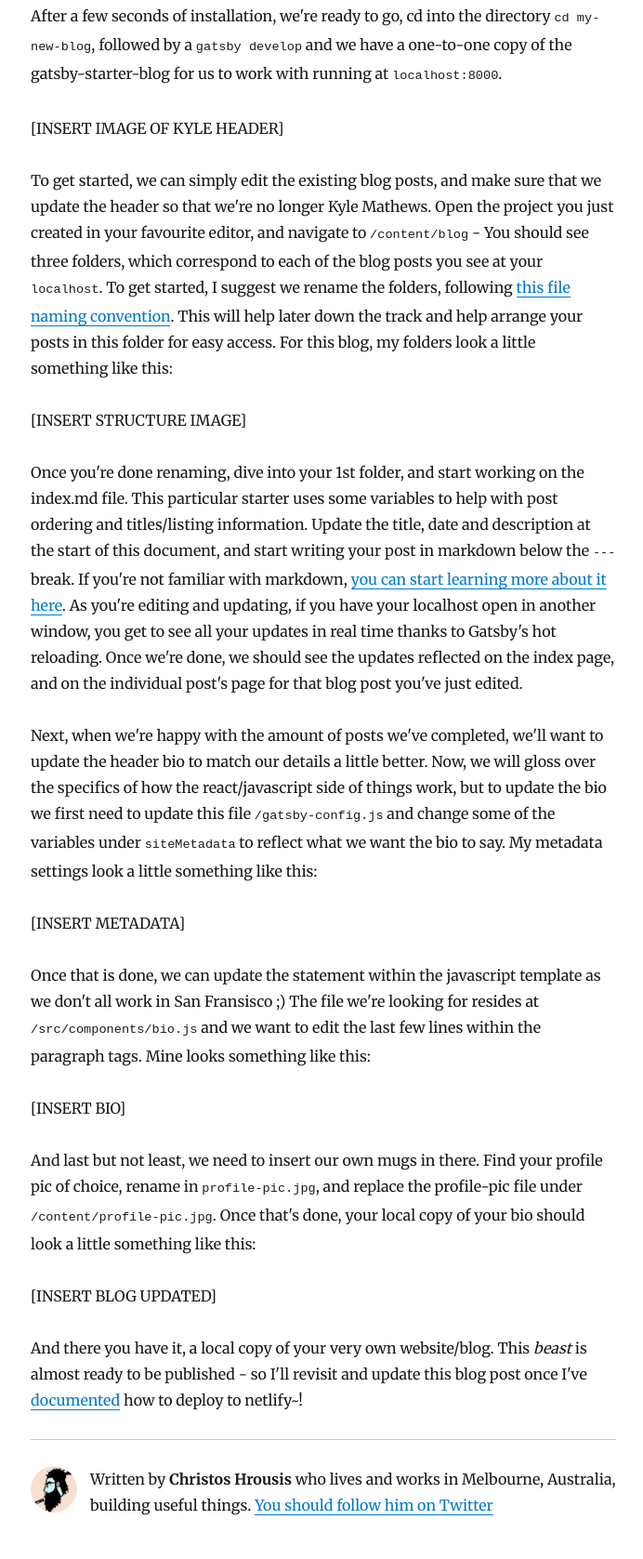
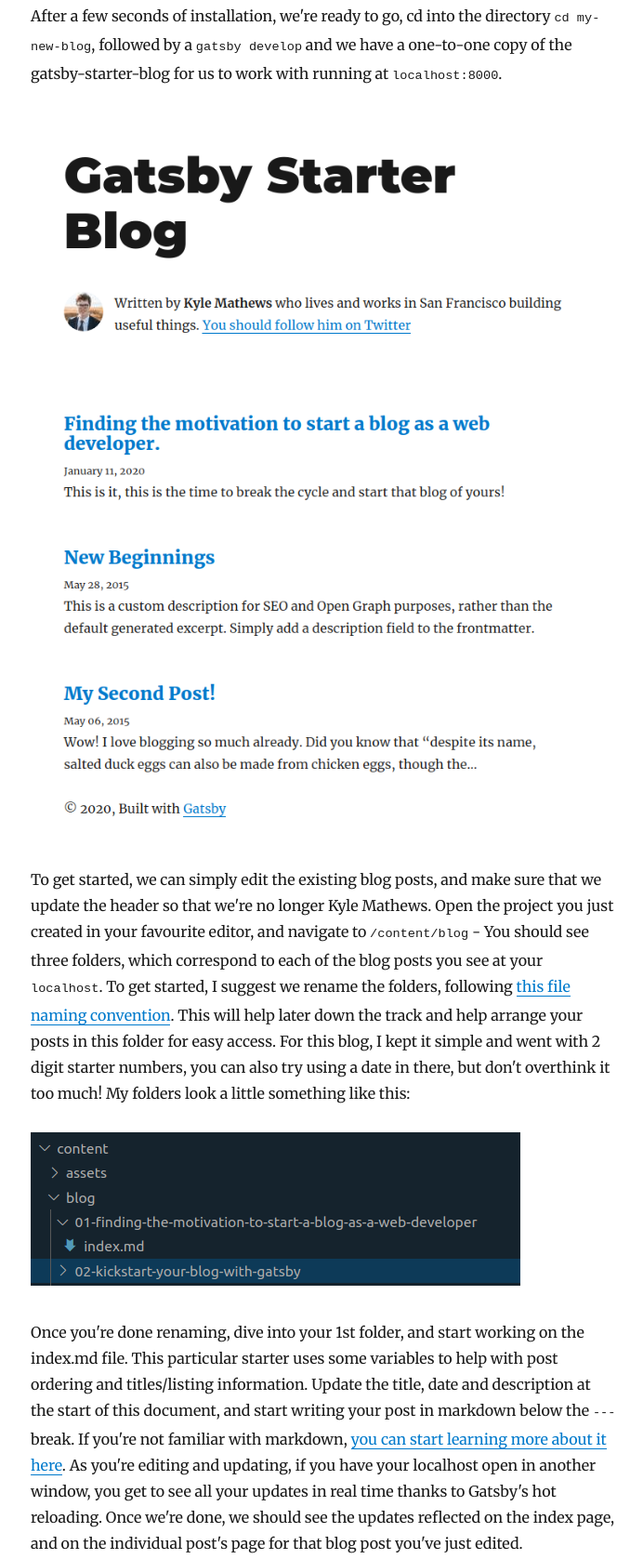
Before and after one commit to christoshrousis/christos-hrousis-2020, a Gatsby site: page /02-kickstart-your-blog-with-gatsby/ in a window 1280 px wide. Shown: the part 1216-2893 px from the top of the page at 93% size, without its empty margins (292-984 px from the left). Built offline with nearby package versions, Linux system fonts and the light colour scheme; Gatsby itself is replaced by a stand-in of ours; some packages are replaced by stand-ins of ours.

Commit message:
Add imagery to post and finish it up

```diff
--- a/content/blog/02-kickstart-your-blog-with-gatsby/index.md
+++ b/content/blog/02-kickstart-your-blog-with-gatsby/index.md
@@ -3,7 +3,7 @@ title: Kickstart your blog with Gatsby, no javascript knowledge required.
 date: "2020-01-18T12:12:03.284Z"
 ---
 
-So, you've [found the motivation to start your blog,](www.google.com) but you're not sure how to get started. For me, the answer is pretty straight forward and echoes mantras from my last post.
+So, you've [found the motivation to start your blog,](/01-finding-the-motivation-to-start-a-blog-as-a-web-developer/) but you're not sure how to get started. For me, the answer is pretty straight forward and echoes mantras from my last post.
 
 - Go with something you know
 - Don't get to caught up on using the latest greatest tech
@@ -23,24 +23,24 @@ This will install the cli for us, which we can use to build our site. Now don't
 
 After a few seconds of installation, we're ready to go, cd into the directory `cd my-new-blog`, followed by a `gatsby develop` and we have a one-to-one copy of the gatsby-starter-blog for us to work with running at `localhost:8000`.
 
-[INSERT IMAGE OF KYLE HEADER]
+![How the Gatsby Blog Starter looks.](./gatsby-starter-blog.png)
 
-To get started, we can simply edit the existing blog posts, and make sure that we update the header so that we're no longer Kyle Mathews. Open the project you just created in your favourite editor, and navigate to `/content/blog` - You should see three folders, which correspond to each of the blog posts you see at your `localhost`. To get started, I suggest we rename the folders, following [this file naming convention](https://library.stanford.edu/research/data-management-services/data-best-practices/best-practices-file-naming). This will help later down the track and help arrange your posts in this folder for easy access. For this blog, my folders look a little something like this:
+To get started, we can simply edit the existing blog posts, and make sure that we update the header so that we're no longer Kyle Mathews. Open the project you just created in your favourite editor, and navigate to `/content/blog` - You should see three folders, which correspond to each of the blog posts you see at your `localhost`. To get started, I suggest we rename the folders, following [this file naming convention](https://library.stanford.edu/research/data-management-services/data-best-practices/best-practices-file-naming). This will help later down the track and help arrange your posts in this folder for easy access. For this blog, I kept it simple and went with 2 digit starter numbers, you can also try using a date in there, but don't overthink it too much! My folders look a little something like this:
 
-[INSERT STRUCTURE IMAGE]
+![How your folder structure might look.](./blog-structure.png)
 
 Once you're done renaming, dive into your 1st folder, and start working on the index.md file. This particular starter uses some variables to help with post ordering and titles/listing information. Update the title, date and description at the start of this document, and start writing your post in markdown below the `---` break. If you're not familiar with markdown, [you can start learning more about it here](https://www.gatsbyjs.com/guides/markdown/). As you're editing and updating, if you have your localhost open in another window, you get to see all your updates in real time thanks to Gatsby's hot reloading. Once we're done, we should see the updates reflected on the index page, and on the individual post's page for that blog post you've just edited.
 
 Next, when we're happy with the amount of posts we've completed, we'll want to update the header bio to match our details a little better. Now, we will gloss over the specifics of how the react/javascript side of things work, but to update the bio we first need to update this file `/gatsby-config.js` and change some of the variables under `siteMetadata` to reflect what we want the bio to say. My metadata settings look a little something like this:
 
-[INSERT METADATA]
+![How your metadata config might look.](./metadata.png)
 
 Once that is done, we can update the statement within the javascript template as we don't all work in San Fransisco ;) The file we're looking for resides at `/src/components/bio.js` and we want to edit the last few lines within the paragraph tags. Mine looks something like this:
 
-[INSERT BIO]
+![How your bio file might look.](./bio.png)
 
 And last but not least, we need to insert our own mugs in there. Find your profile pic of choice, rename in `profile-pic.jpg`, and replace the profile-pic file under `/content/profile-pic.jpg`. Once that's done, your local copy of your bio should look a little something like this:
 
-[INSERT BLOG UPDATED]
+![How your final blog might look like.](./blog-updated.png)
 
-And there you have it, a local copy of your very own website/blog. This _beast_ is almost ready to be published - so I'll revisit and update this blog post once I've [documented](https://www.garyvaynerchuk.com/creating-content-that-builds-your-personal-brand/) how to deploy to netlify~!
+And there you have it, a local copy of your very own, static, highly performant, website/blog. This _beast_ is almost ready to be published - so I'll revisit and update this blog post once I've [documented](https://www.garyvaynerchuk.com/creating-content-that-builds-your-personal-brand/) how to deploy to netlify~!
```
Also changed, not shown: content/blog/02-kickstart-your-blog-with-gatsby/bio.png (added), content/blog/02-kickstart-your-blog-with-gatsby/blog-structure.png (added), content/blog/02-kickstart-your-blog-with-gatsby/blog-updated.png (added), content/blog/02-kickstart-your-blog-with-gatsby/edit-header.png (added), content/blog/02-kickstart-your-blog-with-gatsby/gatsby-starter-blog.png (added), content/blog/02-kickstart-your-blog-with-gatsby/metadata.png (added).
